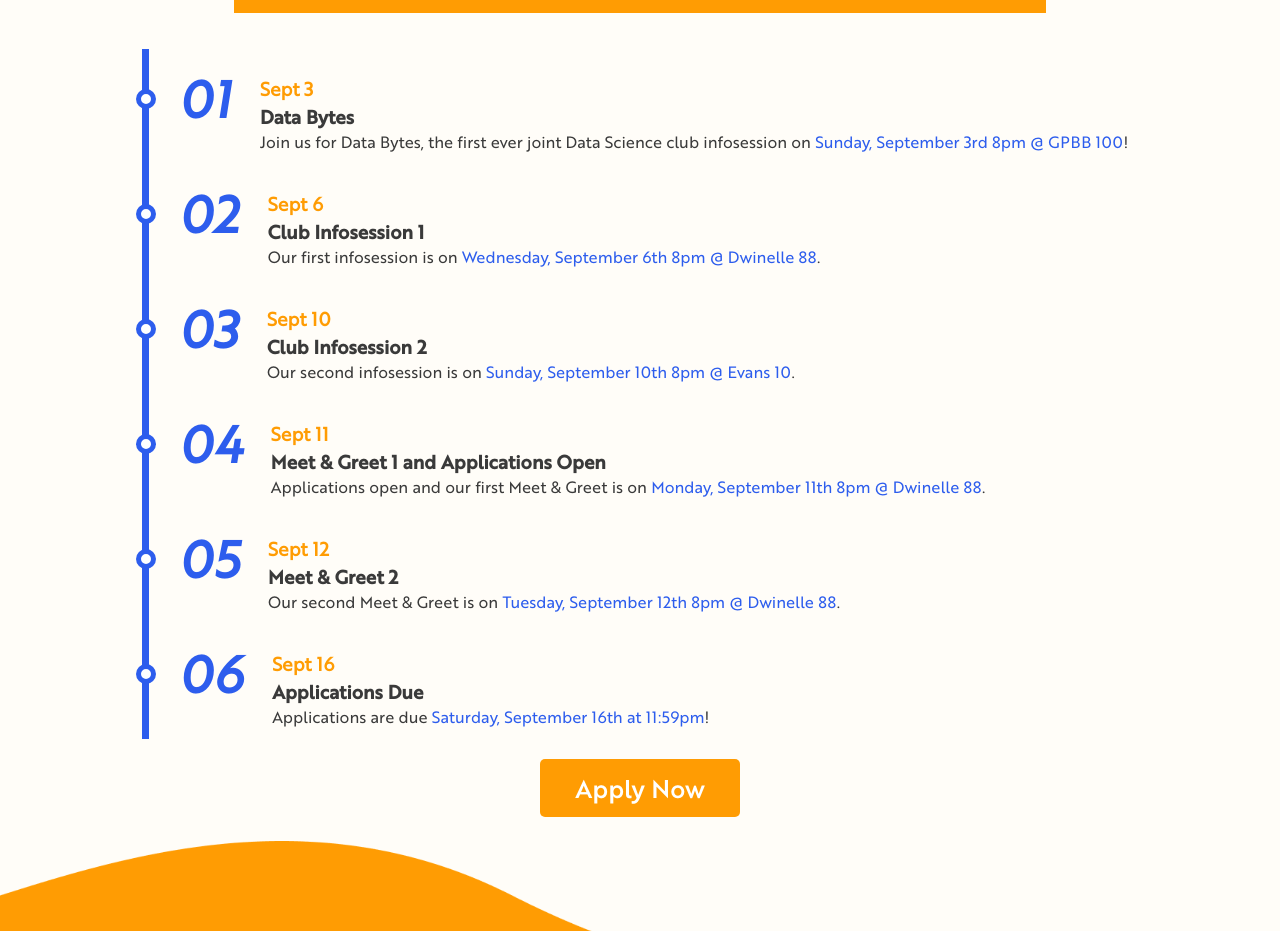
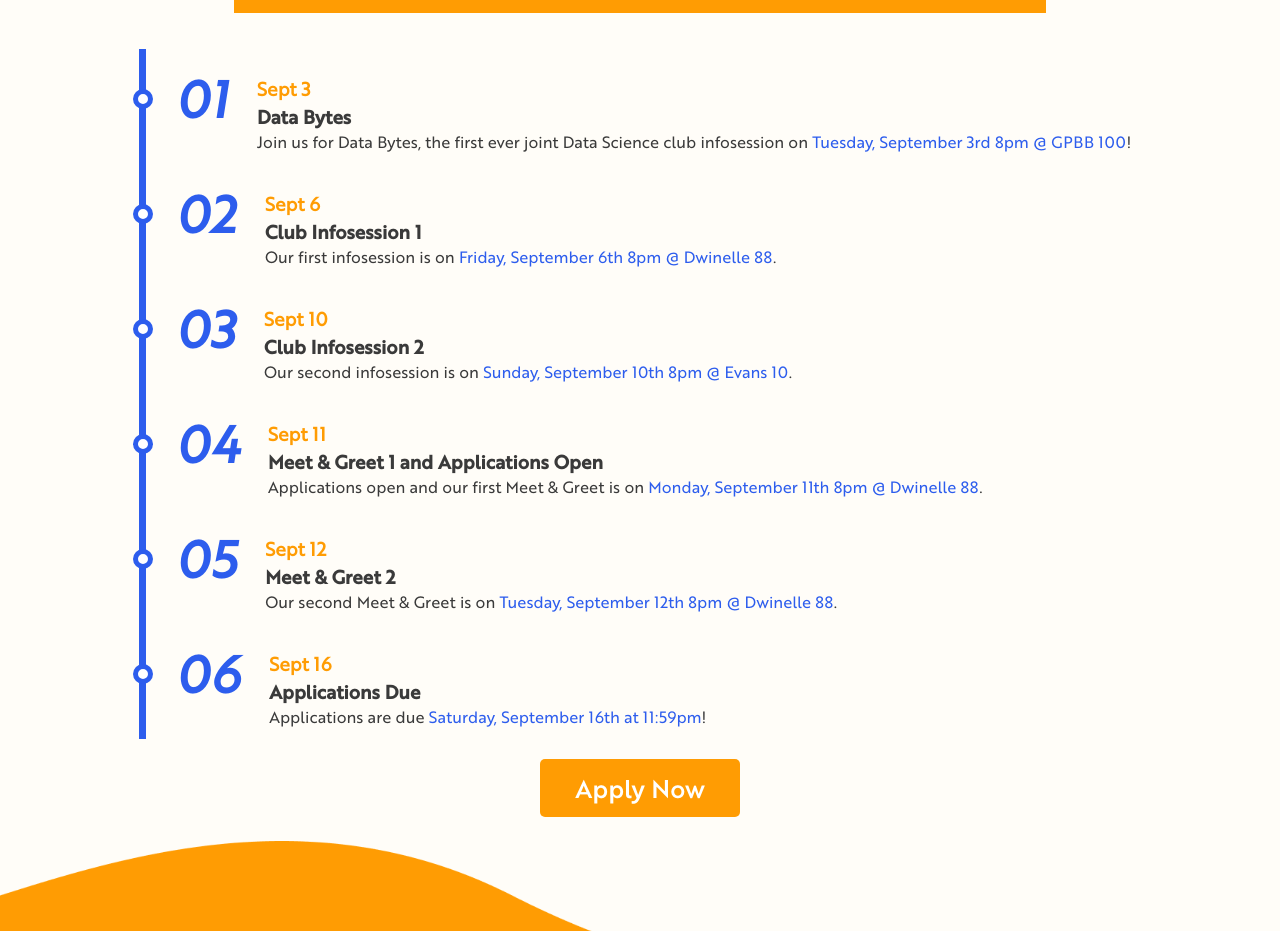
Before and after one commit to openprojectberkeley/frontend, a React (Create React App) app: page /apply in a window 1280 px wide. Shown: the part 826-1757 px from the top of the page. Built offline with nearby package versions, Linux system fonts and the light colour scheme.

Commit message:
Fixed the days

```diff
--- a/src/components/Apply.js
+++ b/src/components/Apply.js
@@ -144,7 +144,7 @@ export default function Apply() {
                       <div className={styles.content}>
                         <h3 className={styles.date}>Sept 3</h3>
                         <h3 className={styles.subtitle}>Data Bytes</h3>
-                        <p className={styles.information}>Join us for Data Bytes, the first ever joint Data Science club infosession on <span className={styles.blue}>Sunday, September 3rd 8pm @ GPBB 100</span>!</p>
+                        <p className={styles.information}>Join us for Data Bytes, the first ever joint Data Science club infosession on <span className={styles.blue}>Tuesday, September 3rd 8pm @ GPBB 100</span>!</p>
                       </div>
                     </div>
                   </div>
@@ -154,7 +154,7 @@ export default function Apply() {
                       <div className={styles.content}>
                         <h3 className={styles.date}>Sept 6</h3>
                         <h3 className={styles.subtitle}>Club Infosession 1</h3>
-                        <p className={styles.information}>Our first infosession is on <span className={styles.blue}>Wednesday, September 6th 8pm @ Dwinelle 88</span>.</p>
+                        <p className={styles.information}>Our first infosession is on <span className={styles.blue}>Friday, September 6th 8pm @ Dwinelle 88</span>.</p>
                       </div>
                     </div>
                   </div>
```
